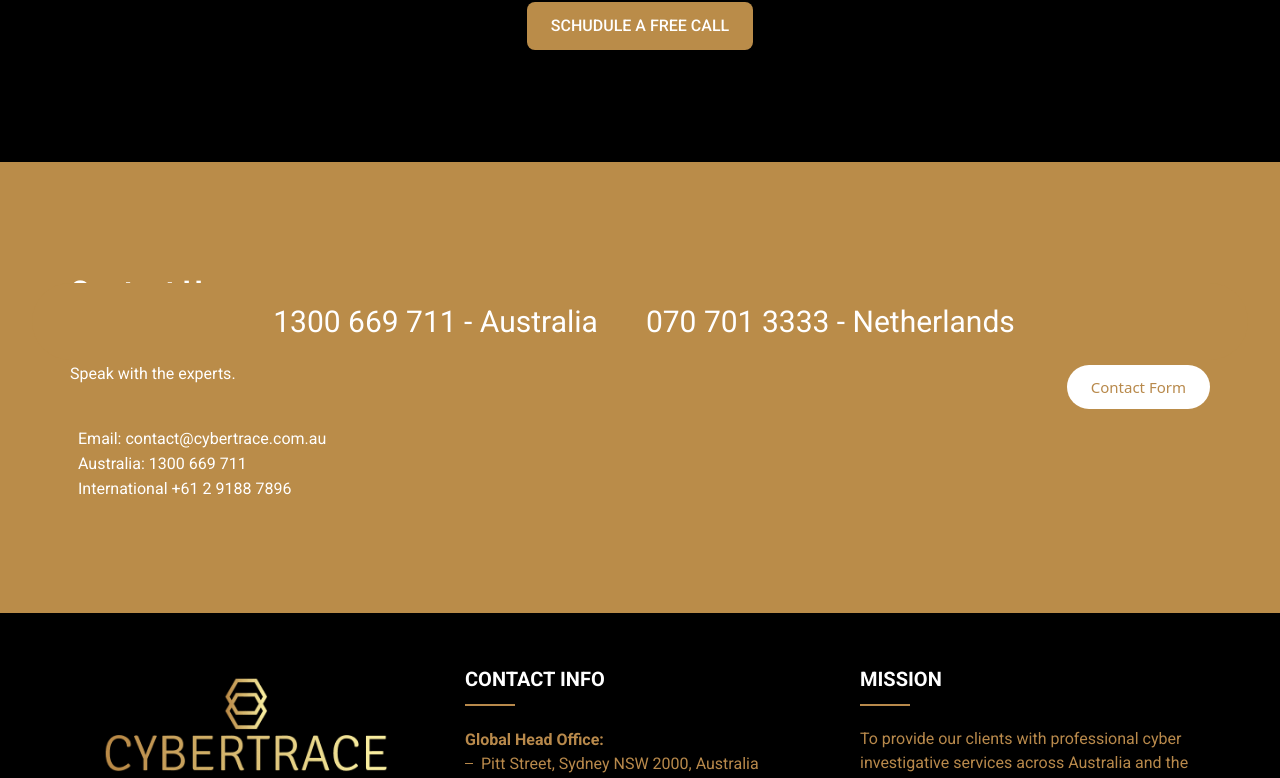
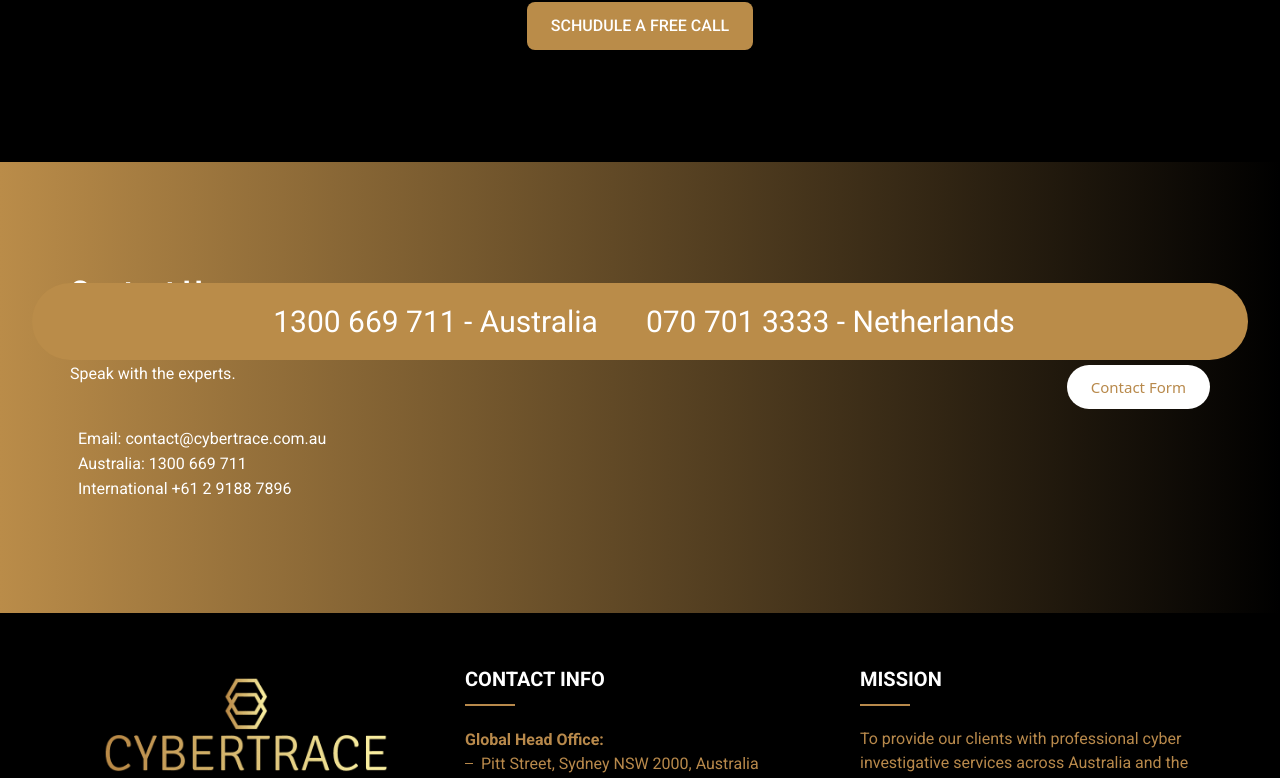
Before and after one commit to NabeelJaan/cybertrace, a Next.js app: page / in a window 1280 px wide. Shown: the part 440-1218 px from the top of the page. Built offline with nearby package versions, Linux system fonts and the light colour scheme.

Commit message:
add gradient color to cta

```diff
--- a/components/cta.jsx
+++ b/components/cta.jsx
@@ -4,7 +4,7 @@
 
 const CTA = () => {
     return(
-        <section className="bg-gold py-28">
+        <section className="bg-gradient-to-r from-gold to-black py-28">
             <div className="max-w-1140px mx-auto">
                 <div className="cta-inner flex justify-between items-center">
                     <div className="">
--- /dev/null
+++ b/components/genHero.jsx
@@ -0,0 +1,13 @@
+import React from "react";
+import Link from "next/link";
+
+
+const GenHero = () => {
+    return(
+        <div>
+            <h1>Us</h1>
+        </div>
+    )
+}
+
+export default GenHero
--- a/tailwind.config.js
+++ b/tailwind.config.js
@@ -17,6 +17,11 @@
       },
 
       backgroundColor: {
+        'golden'  : '#b8894b',
+        'gold'    : '#BA8C49'
+      },
+
+      gradientColorStops: {
         'golden'  : '#b8894b',
         'gold'    : '#BA8C49'
       },
```
